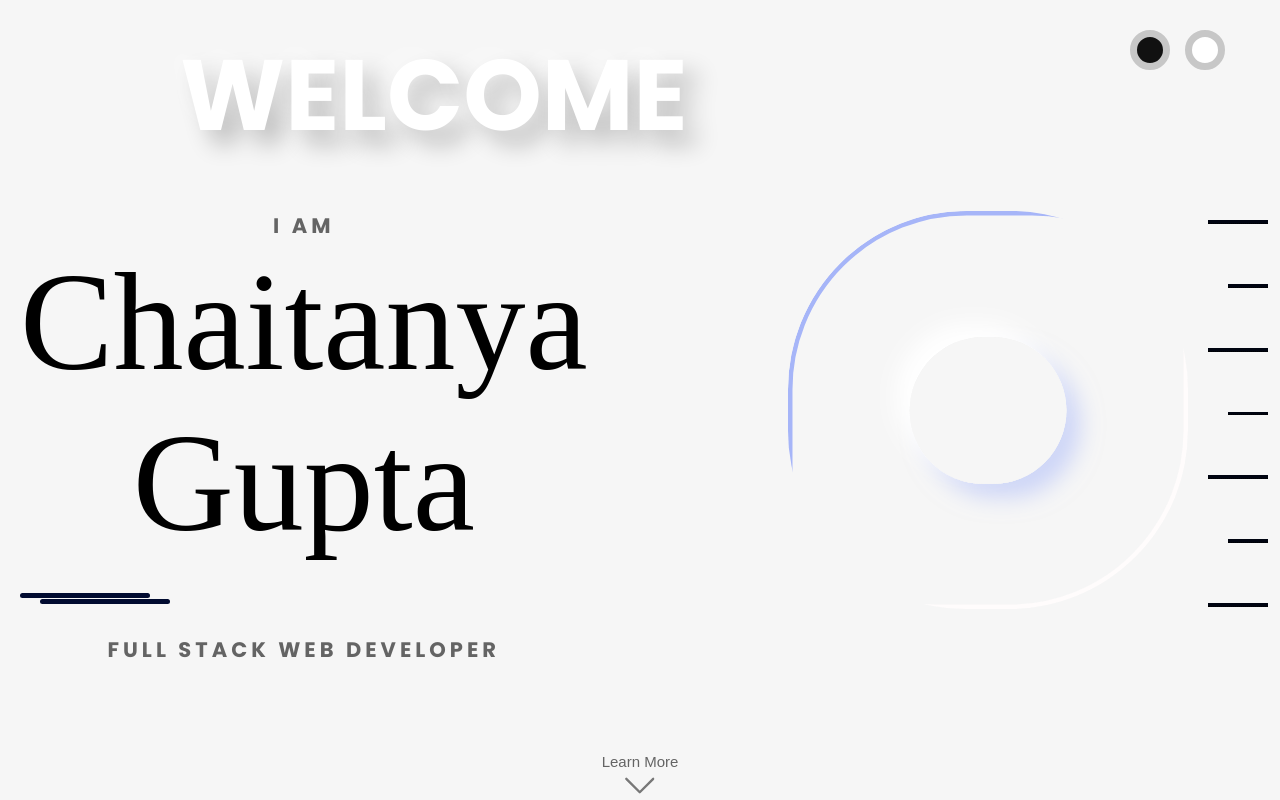
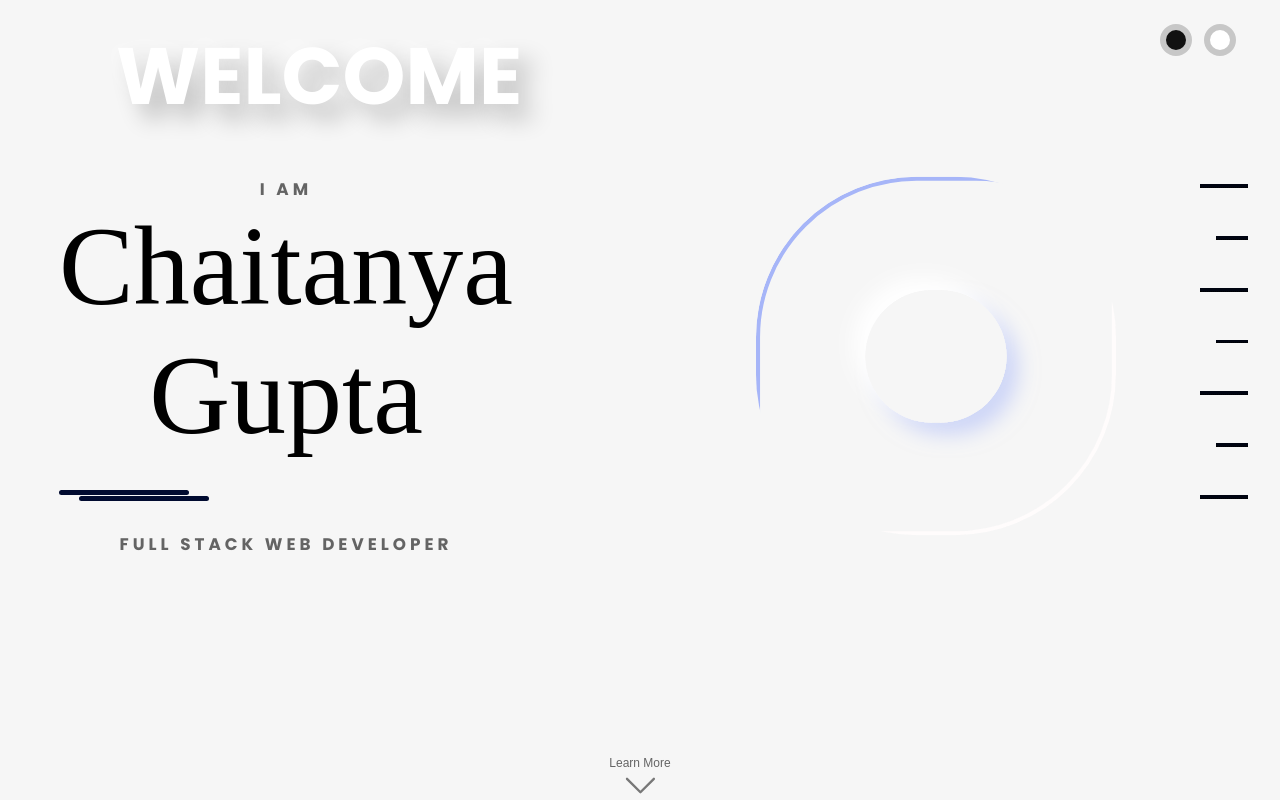
Before and after one commit to Chaitanya31612/chaitanya31612.github.io, a website: page index.html in a window 1280 px wide. Drawn offline with Linux system fonts and the light colour scheme; a web font is replaced by a local one.

Commit message:
home desktop done

```diff
--- a/index.html
+++ b/index.html
@@ -15,7 +15,7 @@
     <div class="container">
         <div class="home">
             <div class="home__top m-b-m">
-                <h1 class="heading-1 heading-1--light p-left-l">Welcome</h1>
+                <h1 class="heading-1 heading-1--light p-left-m">Welcome</h1>
                 <div class="toggle">
                     <div class="toggle--dark"></div>
                     <div class="toggle--light"></div>
@@ -36,7 +36,7 @@
                 </div>
 
                 <svg class="home__heading__svg " id="Component_7_1" data-name="Component 7 – 1" xmlns="http://www.w3.org/2000/svg"
-                    xmlns:xlink="http://www.w3.org/1999/xlink" width="400" height="400" viewBox="0 0 444 442">
+                    xmlns:xlink="http://www.w3.org/1999/xlink" width="360" height="360" viewBox="0 0 444 442">
                     <defs>
                         <filter id="Shadow" x="112.5" y="117.5" width="249" height="238" filterUnits="userSpaceOnUse">
                             <feOffset dx="15" dy="15" input="SourceAlpha" />
--- a/sass/_component.scss
+++ b/sass/_component.scss
@@ -1,6 +1,6 @@
 .heading-1 {
     font-family: 'Poppins', sans-serif;
-    font-size: 10rem;
+    font-size: 10em;
     text-transform: uppercase;
     text-shadow:
         -14px  -14px 23px rgba($color-white, 0.24),
@@ -14,7 +14,7 @@
 
 .heading-3 {
     font-family: 'Poppins', sans-serif;
-    font-size: 2.1rem;
+    font-size: 2.1em;
     font-weight: 800;
     text-transform: uppercase;
     letter-spacing: 4px;
@@ -44,16 +44,16 @@
 .line {
 
     &-l {
-        width: 6rem;
+        width: 6em;
         height: 4px;
-        margin: 1rem 2rem 5rem 2rem;
+        margin: 1em 2em 5em 2em;
         background-color: $color-primary;
     }
 
     &-s {
-        width: 4rem;
+        width: 4em;
         height: 3.6px;
-        margin: 1rem 2rem 5rem 2rem;
+        margin: 1em 2em 5em 2em;
         background-color: $color-primary;
     }
 }
@@ -70,9 +70,9 @@
 
 .tooltip .tooltiptext {
     font-family: 'Gilroy-Regular', sans-serif;
-    font-size: 2rem;
+    font-size: 2em;
     visibility: hidden;
-    width: 12rem;
+    width: 12em;
     background-color: transparent;
     color: $color-black;
     text-align: center;
@@ -82,7 +82,7 @@
     /* Position the tooltip */
     position: absolute;
     z-index: 1;
-    top: -1.2rem;
+    top: -1.2em;
     right: 105%;
 }
 
@@ -105,9 +105,9 @@
 
 .tooltip .tooltiptext--bottom {
     font-family: 'Gilroy-Regular', sans-serif;
-    font-size: 2rem;
+    font-size: 2em;
     visibility: hidden;
-    width: 12rem;
+    width: 12em;
     background-color: transparent;
     color: $color-black;
     text-align: center;
--- a/sass/_layout.scss
+++ b/sass/_layout.scss
@@ -4,7 +4,8 @@
 
 .home {
     background-color: $bg-color-grey;
-    padding: 2rem;
+    font-size: .8em;
+    padding: 2em;
     height: 100vh;
 }
 
@@ -24,9 +25,9 @@
 
     &__name {
         font-family: vivaldi, serif;
-        font-size: 14rem;
+        font-size: 14em;
         text-align: center;
-        // padding: 1rem;
+        // padding: 1em;
     }
 
 }
@@ -49,23 +50,23 @@
     align-self: flex-start;
 
     &--dark {
-        width: 4rem;
-        height: 4rem;
+        width: 4em;
+        height: 4em;
         border-radius: 50%;
         box-sizing: none;
-        margin: 1rem 1.5rem 1rem 0;
-        border: 7px solid $color-grey-light;
+        margin: 1em 1.5em 1em 0;
+        border: 6px solid $color-grey-light;
         background-color: $color-black;
         cursor: pointer;
     }
 
     &--light {
-        width: 4rem;
-        height: 4rem;
+        width: 4em;
+        height: 4em;
         border-radius: 50%;
         box-sizing: none;
-        margin: 1rem 3.5rem 1rem 0;
-        border: 7px solid $color-grey-light;
+        margin: 1em 3.5em 1em 0;
+        border: 6px solid $color-grey-light;
         background-color: $color-white;
         cursor: pointer;
     }
@@ -85,7 +86,7 @@
     color: $color-grey;
     &__text {
         margin-bottom: 6px;
-        font-size: 1.5rem;
+        font-size: 1.5em;
     }
 }
 
--- a/sass/_utility.scss
+++ b/sass/_utility.scss
@@ -7,7 +7,7 @@
 }
 
 .p-left-l {
-    padding-left: 16rem;
+    padding-left: 15rem;
 }
 
 .m-b-m {
```
Also changed, not shown: css/style.css.
